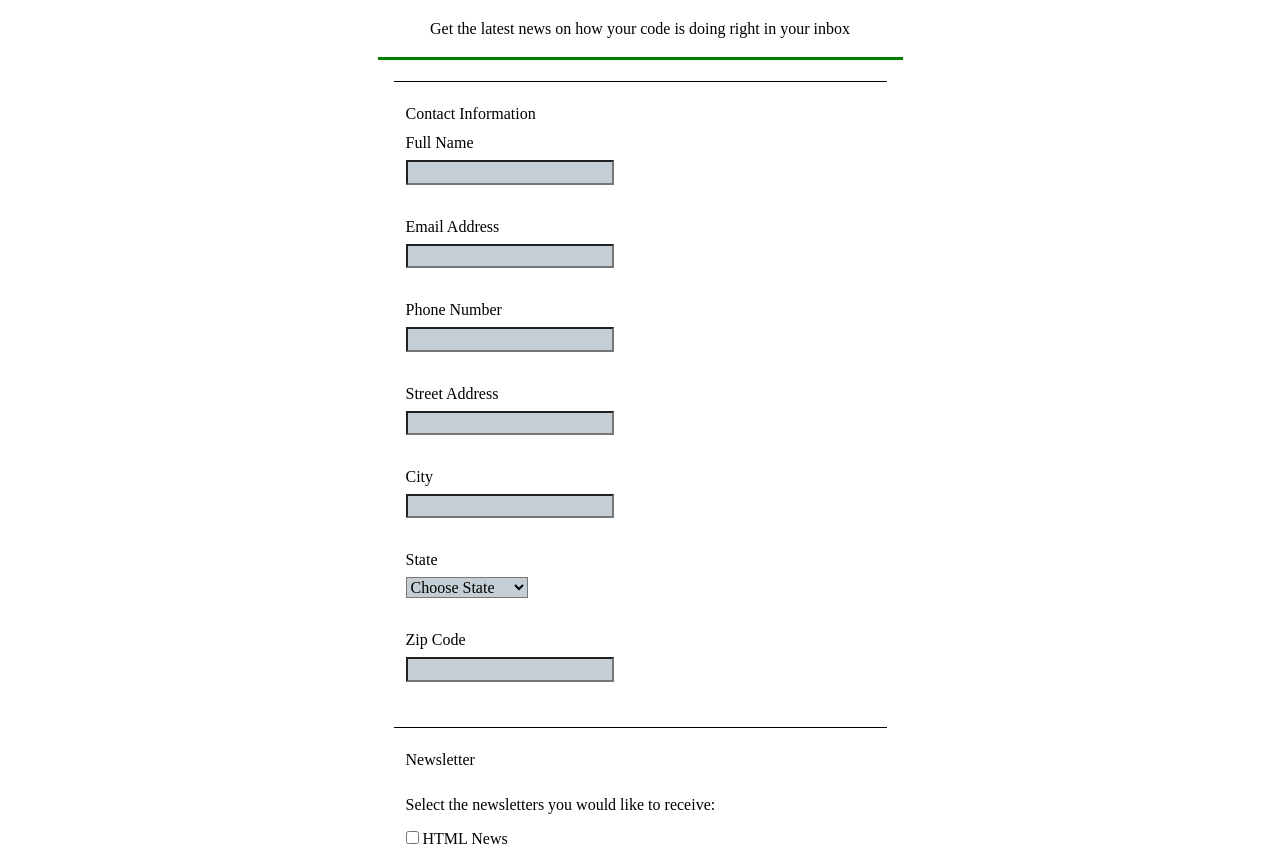
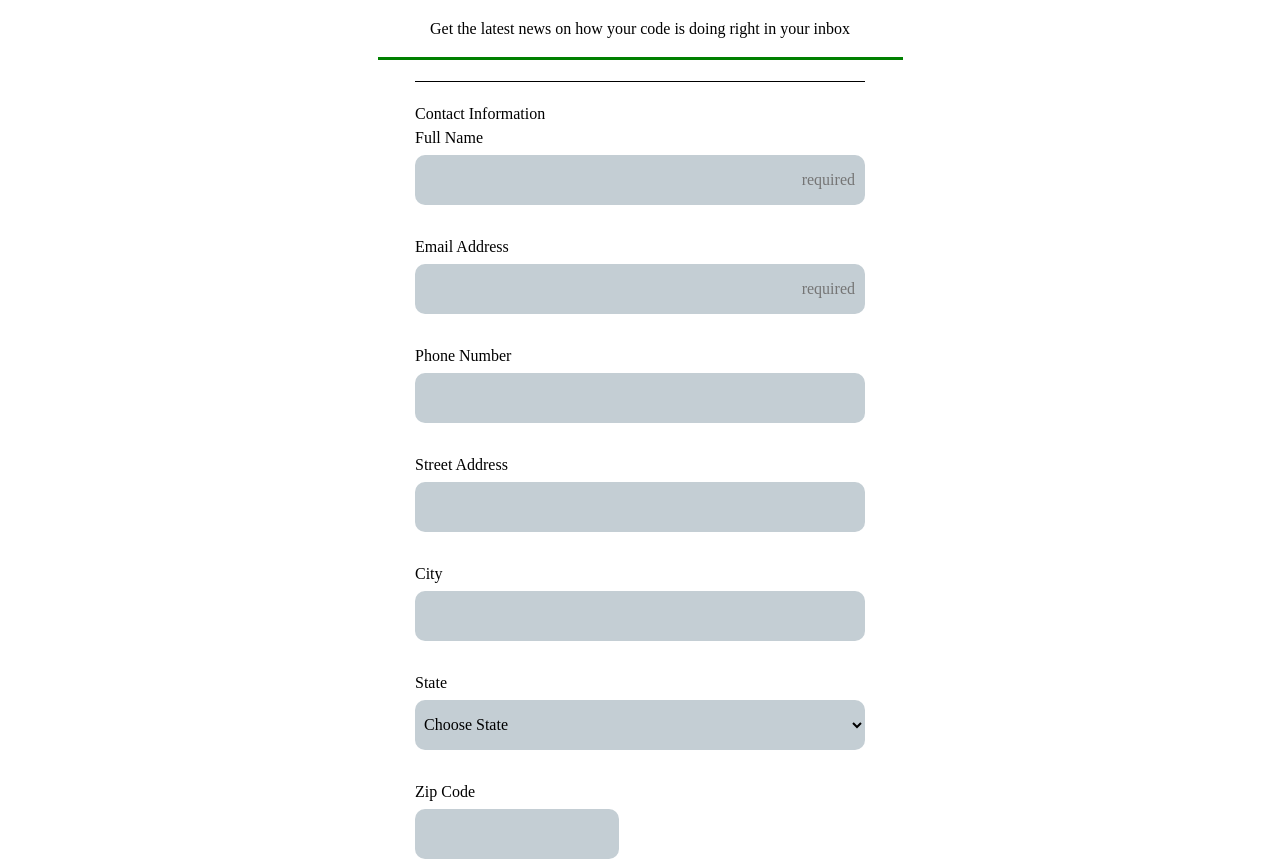
Before and after one commit to T-Ashorobi/Techdegree-project-3, a plain HTML site: page index.html in a window 1280 px wide. Shown: the part 111-972 px from the top of the page. Drawn offline with Linux system fonts and the light colour scheme.

```diff
--- a/CSS/style.css
+++ b/CSS/style.css
@@ -11,6 +11,10 @@
   text-align: center;
   /* border-bottom: 3px solid black;  */
   margin-bottom: 5px;
+}
+
+h1 {
+  margin: 0;
 }
 
 .head {
@@ -38,6 +42,15 @@
   width: 100%;
 }
 
+/*
+ I have not targeted the <form> yet. Checking a previous lesson they targetd the <form> and controlled its with. I've been attacking everyting else but the <form> which is probably why I am having some items are not lining up correctly. Below I will try messing around with the <form>.
+*/
+
+form {
+  max-width: 450px;
+  margin: 0 auto;
+}
+
 
 .inside {
   border-top: 1px solid black;
@@ -45,23 +58,43 @@
   padding-top: 20px;
 }
 
-fieldset {
+.pt-1, .pt-2 {
   border: 0;
   margin: 0 auto;
-  border-bottom: 1px black solid;
-  padding-bottom: 15px;
+  /* border-bottom: 1px black solid; */
+  padding: 0 0 15px 0;
 }
 
 
-h1 {
-  margin: 0;
+
+.pt-1 {
+  border-bottom: 1px black solid;
 }
 
-#pt-1 input, #pt-1 select {
+.pt-1 input, .pt-1 select {
+  /* I must be careful. When using ID's they are so strong that even though I write something further down the ID will still override  it. In this case i had prior "#pt-1 and i couldnt change my "user-zip" width to its initial size. Once i changed "pt-1" into a "class selector" then the came about. */
   display: block;
   margin:5px 0 30px;
   background: #C4CED4;
+  height: 50px;
+  border: none;
+  border-radius: 10px;
+  width: 100%;
 }
+
+input[placeholder="required"] {
+  text-align: right;
+  padding-right: 10px;
+}
+
+select[id="state"] {
+  padding: 0 5px;
+}
+
+input[name="user-zip"] {
+  width: initial;
+}
+
 
 /* #pt-1 label {
   padding-bottom: 20px;
@@ -90,11 +123,12 @@
 /* input, label, textarea {
   display: block;
 } */
-#pt-2 legend {
+
+.pt-2 legend {
   padding-top: 20px;
 }
 
-#pt-2 p {
+.pt-2 p {
   margin-bottom: 10px;
 }
 
@@ -109,6 +143,8 @@
   padding: 0;
   margin-top: 10px;
   background-color: #C4CED4;
+  border:none;
+  /* text-align: center; */
   /* ??? I dont know how to get my <textarea> to have the same width  */
 }
 
@@ -116,7 +152,8 @@
   width: 100%;
   max-width: 430px;
   padding: 15px 0;
-  margin-top: 10px;
+  /* text-align: center; */
+  margin: 10px auto;
   /* margin: 5px 20px; */
   /* ??? I dont understand why giving the button a margin margin width value makes the screen scrollable from left to right? ???*/
   border: none;
@@ -127,3 +164,20 @@
 footer {
   text-align: center;
 }
+
+@media (min-width: 768px) {
+  label[for="name"],
+  label[for="email"],
+  label[for="number"],
+  label[for="address"],
+  label[for="city"],
+  label[for="state"],
+  label[for="zip"] {
+    width: initial;
+    max-width: 300px;
+  }
+
+  /* .pt-1 input {
+    width: 50%;
+  } */
+}
--- a/index.html
+++ b/index.html
@@ -26,17 +26,17 @@
     <div class="container">
       <form>
         <div class="inside">
-          <fieldset id="pt-1">
+          <fieldset class="pt-1">
             <!-- create a css rule to erase the fieldset decoration -->
             <!-- Erasing the border fieldset, i just zero it out. -->
             <legend>Contact Information</legend>
 
             <label for="name">Full Name</label>
-            <input type="text" id="name" name="user-name">
+            <input type="text" id="name" name="user-name" placeholder="required">
 
 
             <label for="email">Email Address</label>
-            <input type="text" id="email" name="user-email">
+            <input type="text" id="email" name="user-email" placeholder="required">
 
 
             <label for="number">Phone Number</label>
@@ -74,7 +74,7 @@
         </div>
         <span></span>
 
-        <fieldset id="pt-2">
+        <fieldset class="pt-2">
           <legend>Newsletter</legend>
           <p>Select the newsletters you would like to receive:</p>
           <div class="nl">
```
